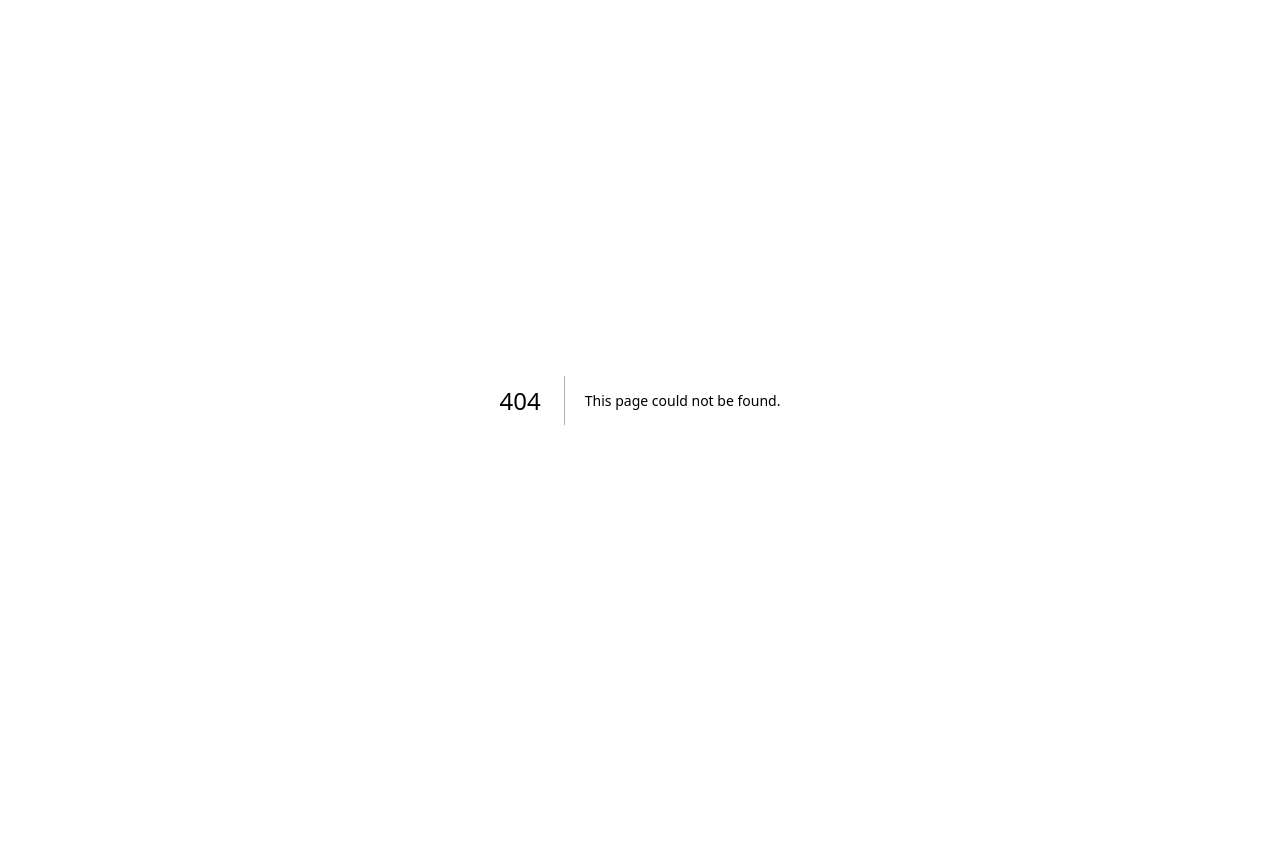
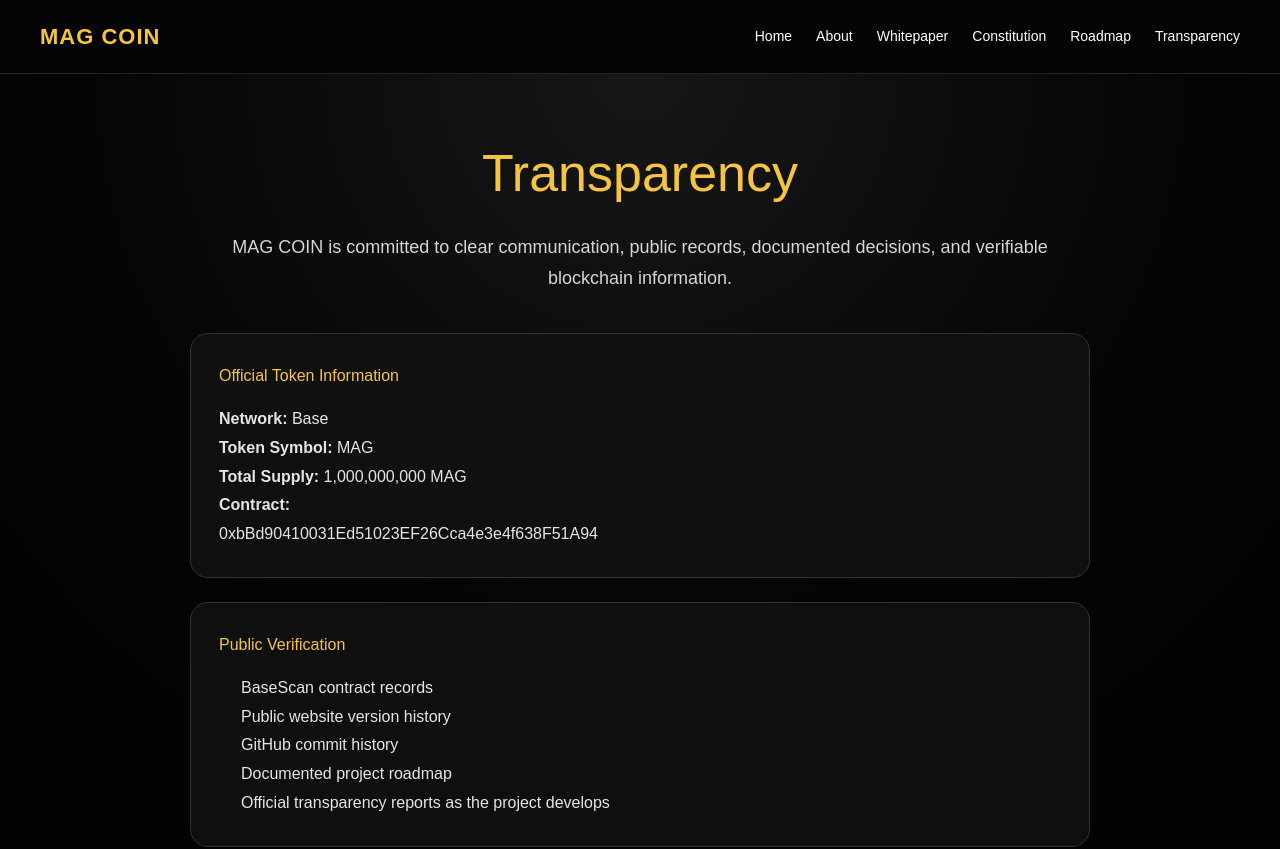
Before and after one commit to MAGZOWN/mag-coin-website, a Next.js app: page /transparency in a window 1280 px wide. Before the commit this address had no page. Shown: the top 849 px of the page. Before the commit the page ends 800 px from the top, so only its background shows below. Built offline with nearby package versions, Linux system fonts and the light colour scheme.

Commit message:
Create Transparency page

```diff
--- /dev/null
+++ b/app/transparency/page.tsx
@@ -0,0 +1,99 @@
+import type { CSSProperties } from "react";
+import Navbar from "../components/Navbar";
+
+export default function Transparency() {
+  return (
+    <>
+      <Navbar />
+
+      <main style={styles.main}>
+        <section style={styles.container}>
+          <h1 style={styles.title}>Transparency</h1>
+
+          <p style={styles.lead}>
+            MAG COIN is committed to clear communication, public records,
+            documented decisions, and verifiable blockchain information.
+          </p>
+
+          <div style={styles.card}>
+            <h2 style={styles.heading}>Official Token Information</h2>
+            <p><strong>Network:</strong> Base</p>
+            <p><strong>Token Symbol:</strong> MAG</p>
+            <p><strong>Total Supply:</strong> 1,000,000,000 MAG</p>
+            <p style={styles.contract}>
+              <strong>Contract:</strong><br />
+              0xbBd90410031Ed51023EF26Cca4e3e4f638F51A94
+            </p>
+          </div>
+
+          <div style={styles.card}>
+            <h2 style={styles.heading}>Public Verification</h2>
+            <ul style={styles.list}>
+              <li>BaseScan contract records</li>
+              <li>Public website version history</li>
+              <li>GitHub commit history</li>
+              <li>Documented project roadmap</li>
+              <li>Official transparency reports as the project develops</li>
+            </ul>
+          </div>
+
+          <div style={styles.card}>
+            <h2 style={styles.heading}>Risk Statement</h2>
+            <p>
+              MAG COIN does not promise guaranteed returns, future prices, or
+              investment outcomes. Blockchain projects carry risk, and all users
+              should conduct independent research before taking any action.
+            </p>
+          </div>
+        </section>
+      </main>
+    </>
+  );
+}
+
+const styles: Record<string, CSSProperties> = {
+  main: {
+    minHeight: "100vh",
+    background: "radial-gradient(circle at top, #171717 0%, #050505 45%, #000000 100%)",
+    color: "#ffffff",
+    fontFamily: "Arial, sans-serif",
+    padding: "60px 24px",
+  },
+  container: {
+    maxWidth: "900px",
+    margin: "0 auto",
+  },
+  title: {
+    color: "#f5c542",
+    fontSize: "52px",
+    textAlign: "center",
+    marginBottom: "20px",
+  },
+  lead: {
+    color: "#d6d6d6",
+    fontSize: "18px",
+    lineHeight: "1.7",
+    textAlign: "center",
+    marginBottom: "40px",
+  },
+  card: {
+    background: "rgba(17,17,17,0.92)",
+    border: "1px solid #333",
+    borderRadius: "18px",
+    padding: "28px",
+    marginBottom: "24px",
+    lineHeight: "1.8",
+    color: "#e5e5e5",
+  },
+  heading: {
+    color: "#f5c542",
+    marginBottom: "14px",
+  },
+  list: {
+    paddingLeft: "22px",
+    lineHeight: "1.8",
+  },
+  contract: {
+    wordBreak: "break-all",
+  },
+};
```
